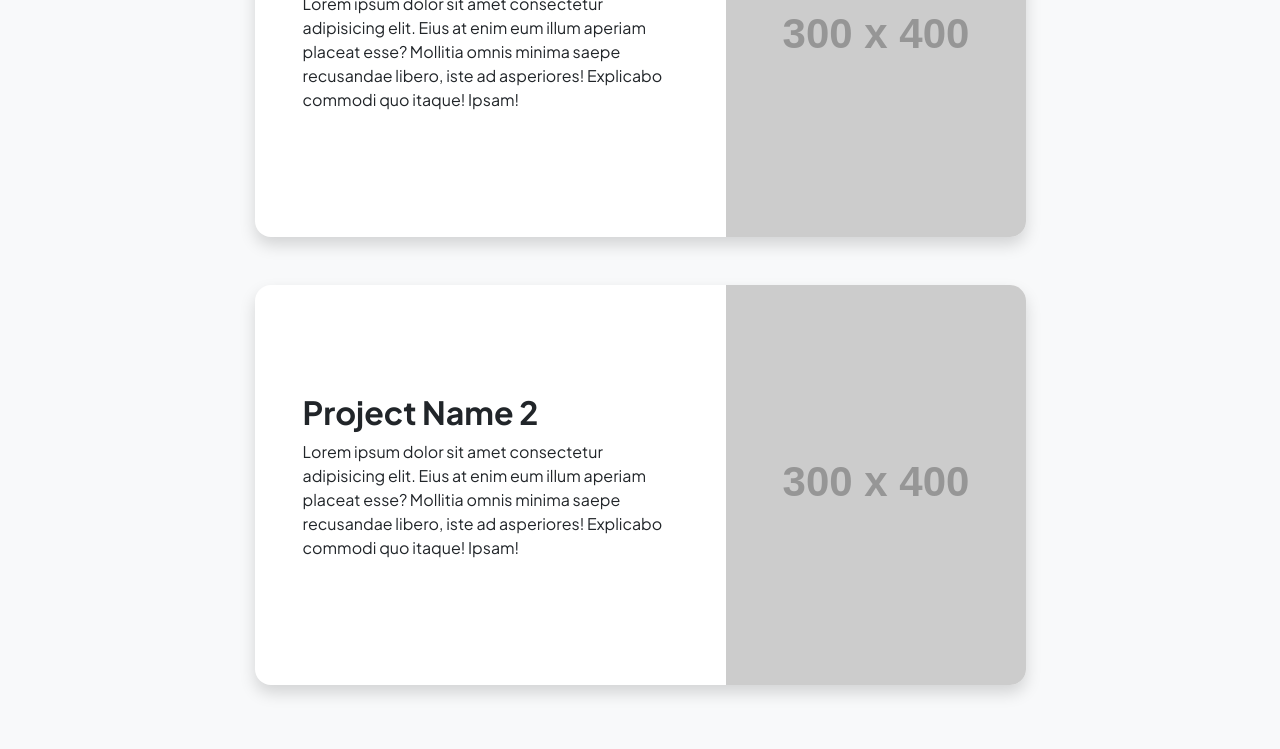
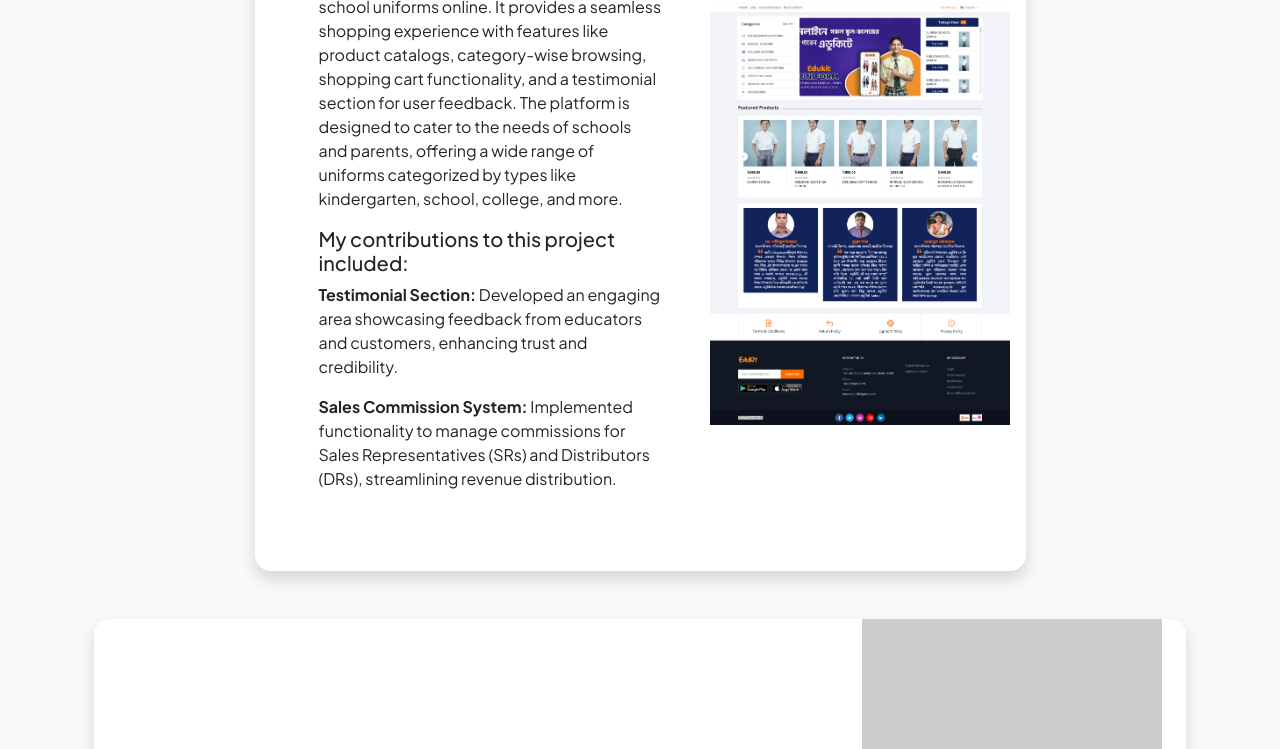
Before and after one commit to Sharifrony725/Sharifrony725.github.io, a plain HTML site: page projects.html in a window 1280 px wide. Shown: the part 389-1138 px from the top of the page. Drawn offline with nearby package versions, Linux system fonts and the light colour scheme; placeholder pictures from the web are drawn by us.

Commit message:
projects added

```diff
--- a/projects.html
+++ b/projects.html
@@ -44,13 +44,27 @@
                         <div class="col-lg-11 col-xl-9 col-xxl-8">
                             <!-- Project Card 1-->
                             <div class="card overflow-hidden shadow rounded-4 border-0 mb-5">
-                                <div class="card-body p-0">
+                                <div class="card-body">
                                     <div class="d-flex align-items-center">
                                         <div class="p-5">
-                                            <h2 class="fw-bolder">Project Name 1</h2>
-                                            <p>Lorem ipsum dolor sit amet consectetur adipisicing elit. Eius at enim eum illum aperiam placeat esse? Mollitia omnis minima saepe recusandae libero, iste ad asperiores! Explicabo commodi quo itaque! Ipsam!</p>
+                                            <h2 class="fw-bolder"><a target="_blank" href="https://edukit.com.bd/">Online Uniform Shop.</a></h2>
+                                            <p>
+                                                This project is an e-commerce platform built using PHP Laravel that focuses on selling school uniforms online. It
+                                                provides a seamless shopping experience with features like product catalogs, category-wise browsing, shopping cart
+                                                functionality, and a testimonial section for user feedback. The platform is designed to cater to the needs of schools
+                                                and parents, offering a wide range of uniforms categorized by types like kindergarten, school, college, and more.
+                                            </p>
+                                            <h5>My contributions to this project included:</h5>
+                                            <p><b>Testimonial Section:</b> Developed an engaging area showcasing feedback from educators and customers, enhancing trust
+                                            and
+                                            credibility.</p>
+                                            <p>
+                                                <b>Sales Commission System:</b> Implemented functionality to manage commissions for Sales Representatives (SRs) and
+                                                Distributors (DRs), streamlining revenue distribution.
+                                            </p>
                                         </div>
-                                        <img class="img-fluid" src="https://dummyimage.com/300x400/343a40/6c757d" alt="..." />
+                                        <img class="img-fluid" width="300" height="400" src="./assets/edukit.png" alt="..." />
+                                        </div>
                                     </div>
                                 </div>
                             </div>
```
Also changed, not shown: index.html (+1 -1 lines), assets/edukit.png (added).
